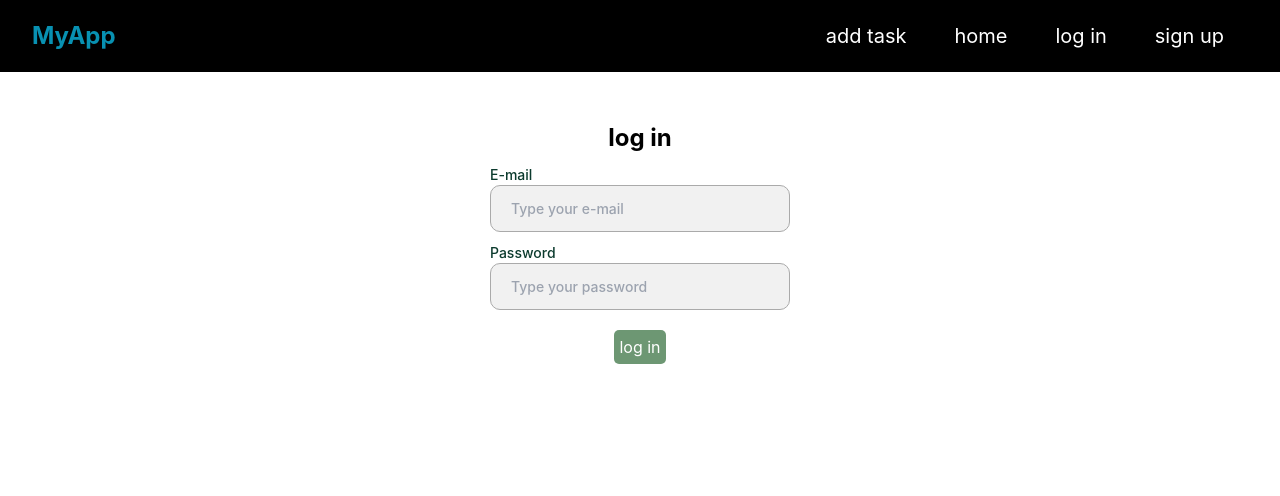
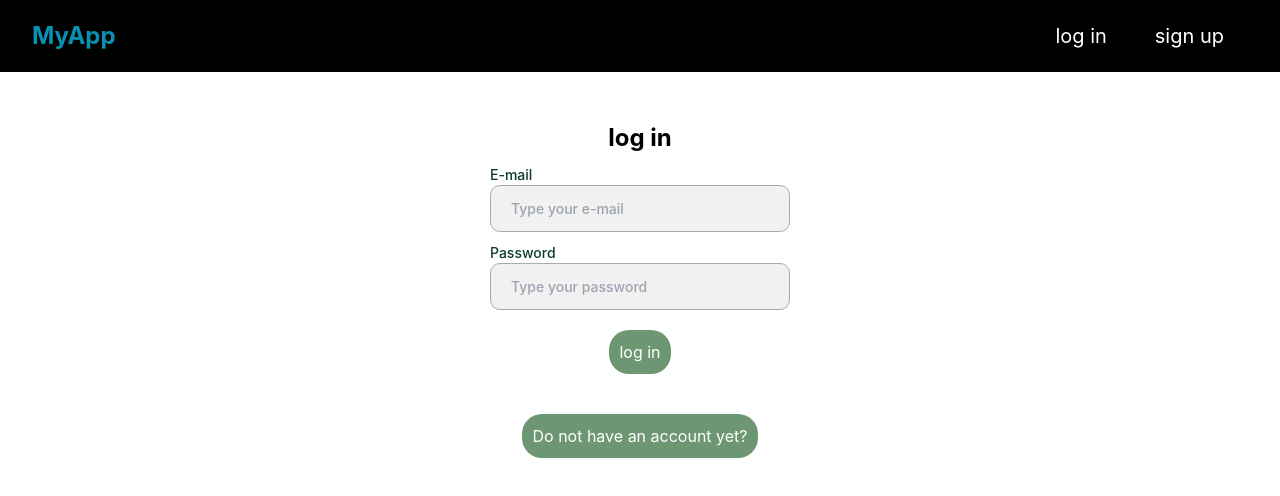
Before and after one commit to krystianwojtowicz/employee-and-work-order-management, a Next.js app: page /login in a window 1280 px wide. Shown: the top 496 px of the page. Built offline with nearby package versions, Linux system fonts and the light colour scheme; no server answers.

Commit message:
handling not logged in user

```diff
--- a/src/app/components/Button.tsx
+++ b/src/app/components/Button.tsx
@@ -7,7 +7,7 @@ interface IButton {
 export const Button = ({ title, handleClick, type }: IButton) => {
     return (
         <button
-            className='my-[20px] rounded-[5px] bg-greenLight p-[5px] text-white'
+            className='my-[20px] rounded-[20px] bg-greenLight p-[10px] text-white'
             onClick={handleClick}
             type={type}
         >
--- a/src/app/components/Navbar.tsx
+++ b/src/app/components/Navbar.tsx
@@ -1,9 +1,12 @@
 import { useState } from 'react';
+import { useSelector } from 'react-redux';
 import Image from 'next/image';
 import Link from 'next/link';
+import { RootState } from '@/store/store';
 
 export const Navbar = () => {
     const [nav, setNav] = useState(false);
+    const email = useSelector((state: RootState) => state.users.email);
     return (
         <div>
             <nav className='fixed left-0 right-0 top-0 z-10 w-full bg-black'>
@@ -45,6 +48,8 @@ export const Navbar = () => {
                             }`}
                         >
                             <ul className='h-screen items-center justify-center md:flex md:h-auto '>
+                                {email && (
+                                    <>
                                         <li className='border-b-2 border-purple-900 py-4 pb-4 text-center text-xl text-white hover:bg-purple-900  md:border-b-0  md:px-6  md:hover:bg-transparent md:hover:text-purple-600'>
                                             <Link
                                                 href='addtask'
@@ -61,6 +66,8 @@ export const Navbar = () => {
                                                 home
                                             </Link>
                                         </li>
+                                    </>
+                                )}
                                 <li className='border-b-2 border-purple-900 px-6 py-4 pb-4 text-center  text-xl text-white  hover:bg-purple-600  md:border-b-0  md:hover:bg-transparent md:hover:text-purple-600'>
                                     <Link
                                         href='login'
--- a/src/app/home/page.tsx
+++ b/src/app/home/page.tsx
@@ -20,10 +20,10 @@ export default function Home() {
     };
 
     useEffect(() => {
-        if (notifications.length > 0) {
+        if (notifications && notifications.length > 0) {
             notify();
         }
-    });
+    }, []);
     return (
         <div className='mt-[100px]'>
             <DragAndDrop />
--- a/src/app/login/page.tsx
+++ b/src/app/login/page.tsx
@@ -103,6 +103,12 @@ export default function LogIn() {
                         </span>
                     )}
                 </form>
+                <div className='flex justify-center'>
+                    <Button
+                        title='Do not have an account yet?'
+                        handleClick={() => router.push('/signup')}
+                    ></Button>
+                </div>
             </FormWrapper>
         </>
     );
--- a/src/app/page.tsx
+++ b/src/app/page.tsx
@@ -5,7 +5,7 @@ import { redirect } from 'next/navigation';
 
 export default function Home() {
     useEffect(() => {
-        redirect('/addtask');
+        redirect('/login');
     }, []);
     return <>{null}</>;
 }
--- a/src/app/signup/page.tsx
+++ b/src/app/signup/page.tsx
@@ -2,6 +2,7 @@
 
 import { useEffect, useState } from 'react';
 import { Controller, useForm } from 'react-hook-form';
+import { useRouter } from 'next/navigation';
 import { createUser, signUpWithEmail } from '../../api/users';
 import { Person } from '../../helpers/enums';
 import { Button } from '../components/Button';
@@ -44,6 +45,7 @@ export default function SignUp() {
         useState<boolean>(false);
     const [submitted, setSubmitted] = useState<boolean>(false);
     const [error, setError] = useState<string>('');
+    const router = useRouter();
 
     useEffect(() => {
         if (arePasswordsTheSame) {
@@ -55,12 +57,9 @@ export default function SignUp() {
         const { email, password, passwordConfirmation, ...rest } = data;
         const dataWithoutPassword = { email, ...rest };
         try {
-            const id = await signUpWithEmail(email, password).then(
-                (id: string) => {
-                    return id;
-                }
-            );
-            createUser(dataWithoutPassword, id);
+            const id = await signUpWithEmail(email, password);
+            await createUser(dataWithoutPassword, id);
+            router.push('/login');
         } catch (error: any) {
             setError(error.message);
         }
```
Lines whose indentation alone changed are shown as unchanged.
